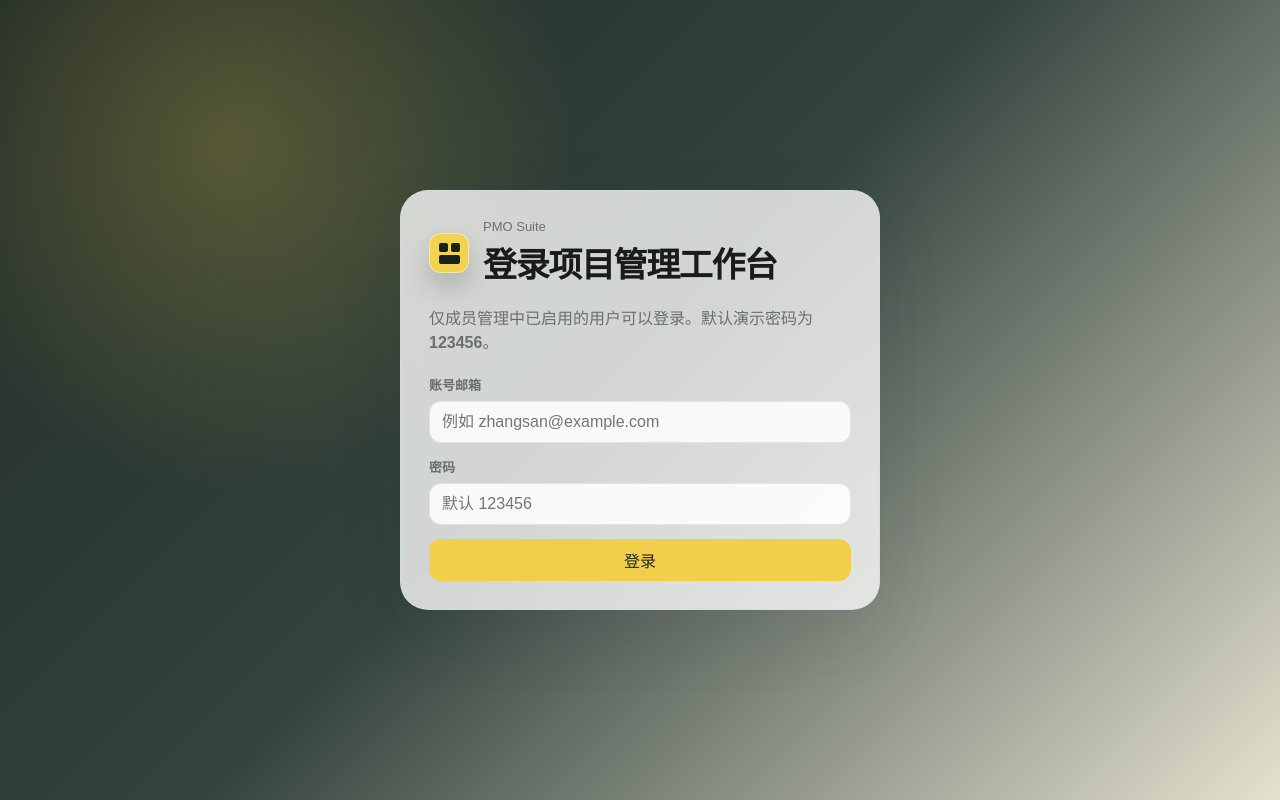
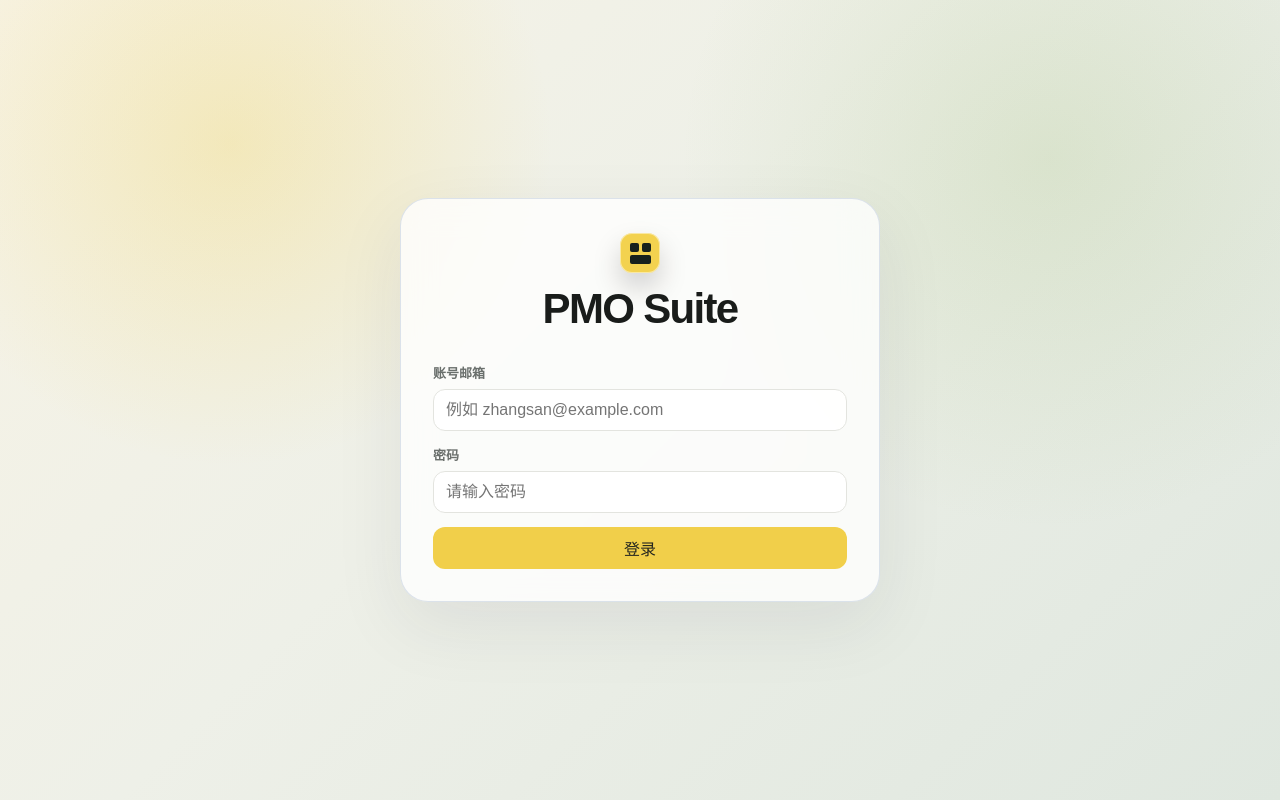
Before and after one commit to justindesign007/pmo-suite, a website: page index.html in a window 1280 px wide. Drawn offline with Linux system fonts and the light colour scheme.

Commit message:
Refine login page presentation

```diff
--- a/src/main.js
+++ b/src/main.js
@@ -613,12 +613,8 @@ function renderLoginPage() {
           <div class="system-logo" aria-hidden="true">
             <span class="logo-mark"><i></i><i></i><i></i></span>
           </div>
-          <div>
-            <p class="eyebrow">PMO Suite</p>
-            <h1>登录项目管理工作台</h1>
-          </div>
-        </div>
-        <p class="muted">仅成员管理中已启用的用户可以登录。默认演示密码为 <strong>123456</strong>。</p>
+          <h1>PMO Suite</h1>
+        </div>
         <form data-form="login" class="login-form">
           <div class="field">
             <label>账号邮箱</label>
@@ -629,7 +625,7 @@ function renderLoginPage() {
           </div>
           <div class="field">
             <label>密码</label>
-            <input name="password" type="password" placeholder="默认 123456" required />
+            <input name="password" type="password" placeholder="请输入密码" required />
           </div>
           ${state.loginError ? `<p class="login-error">${escapeHtml(state.loginError)}</p>` : ''}
           <button class="button primary" type="submit">登录</button>
--- a/styles.css
+++ b/styles.css
@@ -67,30 +67,35 @@ button {
   display: grid;
   place-items: center;
   background:
-    radial-gradient(circle at 18% 18%, rgba(241, 207, 74, 0.24), transparent 28%),
-    linear-gradient(135deg, #202b27 0%, #33433d 48%, #e5e1cf 100%);
+    radial-gradient(circle at 18% 18%, rgba(241, 207, 74, 0.28), transparent 26%),
+    radial-gradient(circle at 82% 20%, rgba(143, 179, 93, 0.18), transparent 30%),
+    linear-gradient(135deg, #f7f3e5 0%, #eef0e8 44%, #dfe7df 100%);
 }
 
 .login-card {
   width: min(480px, 100%);
-  padding: 28px;
+  padding: 34px 32px 32px;
   border-radius: 0;
-  background: rgba(255, 255, 255, 0.94);
+  background: rgba(255, 255, 255, 0.88);
+  box-shadow: 0 28px 80px rgba(45, 57, 53, 0.16);
 }
 
 .login-brand {
-  margin-bottom: 18px;
-  display: flex;
-  align-items: center;
-  gap: 14px;
+  margin-bottom: 30px;
+  display: flex;
+  flex-direction: column;
+  align-items: center;
+  justify-content: center;
+  gap: 12px;
+  text-align: center;
 }
 
 .login-brand h1 {
-  font-size: clamp(24px, 4vw, 34px);
+  font-size: clamp(30px, 5vw, 42px);
+  letter-spacing: -0.04em;
 }
 
 .login-form {
-  margin-top: 22px;
   display: grid;
   gap: 14px;
 }
```
